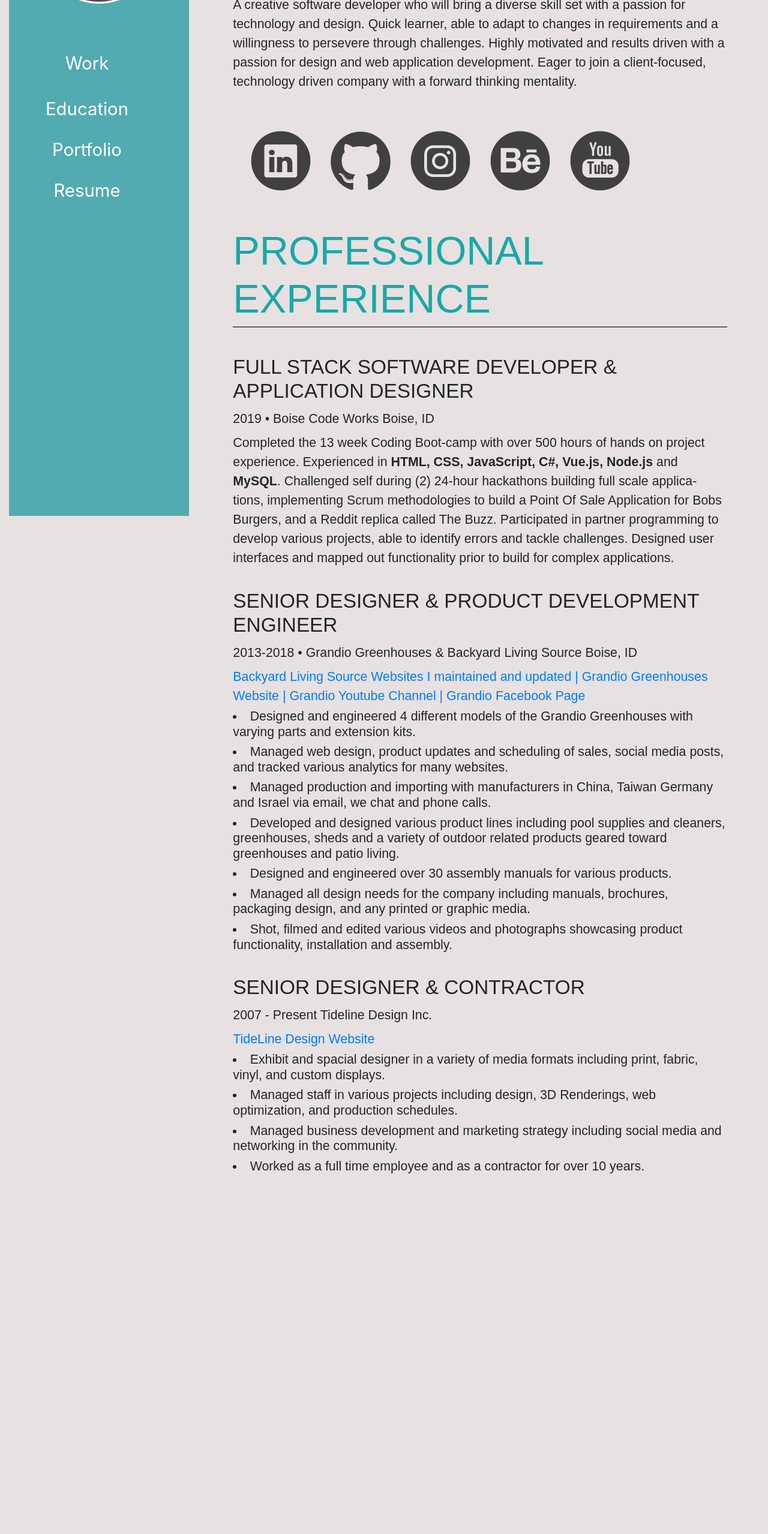
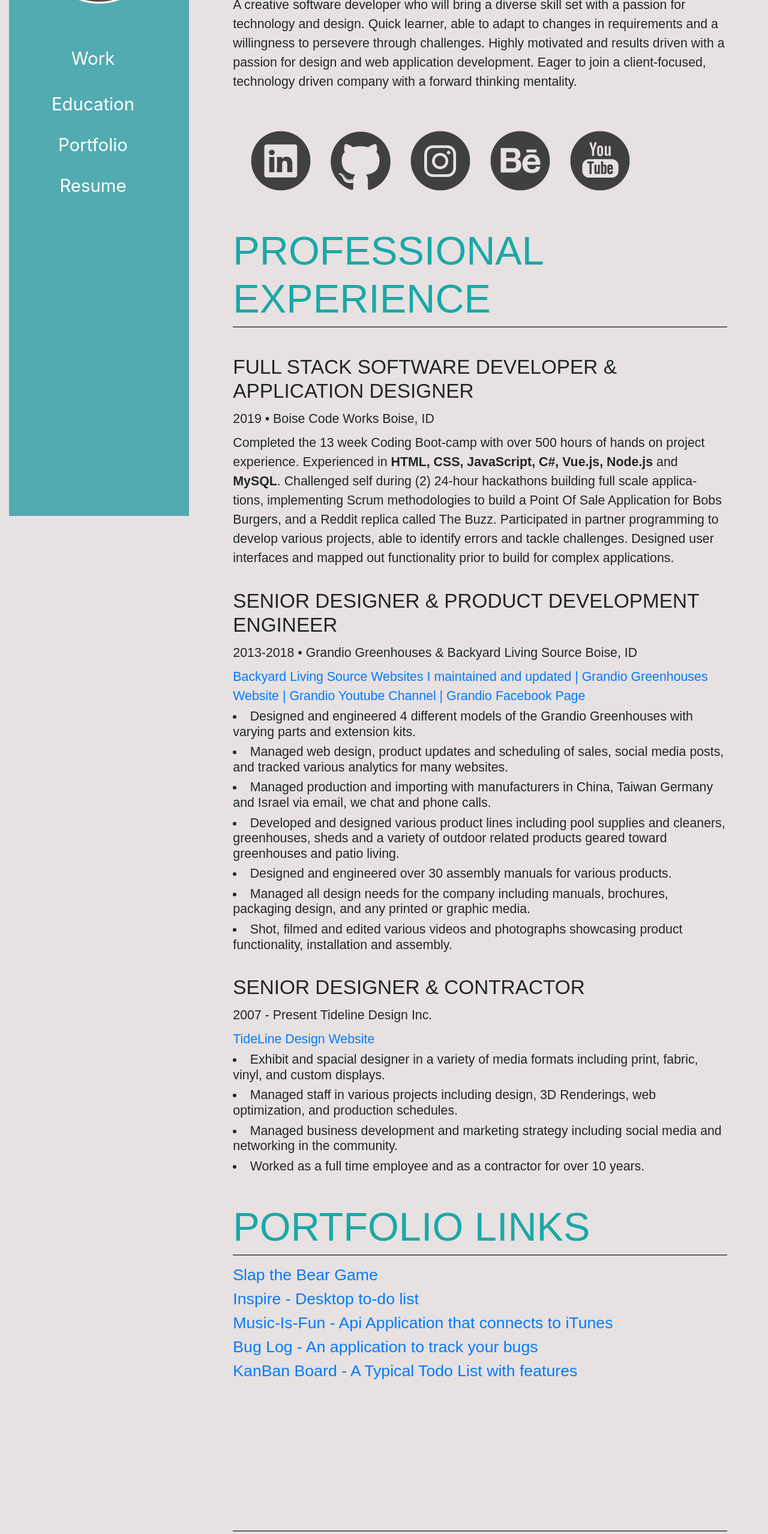
Before and after one commit to AndreaErickson22/AndreaErickson22, a plain HTML site: page index.html in a window 1280 px wide. Shown: the part 240-2797 px from the top of the page at 60% size. Before the commit the page ends 2205 px from the top, so only its background shows below. Drawn offline with nearby package versions, Linux system fonts and the light colour scheme; a web font is replaced by a local one.

Commit message:
Portfolio-Links

```diff
--- a/index.html
+++ b/index.html
@@ -22,6 +22,14 @@
               <img class="img-fluid" src="/images/Andrea-selfie.png" alt>
             </div>
 
+            <!-- <nav class="nav flex-column">
+              <a class="nav-link active" href="#">Active</a>
+              <a class="nav-link" href="#">Link</a>
+              <a class="nav-link" href="#">Link</a>
+              <a class="nav-link active" href="/images/AndreaEricksonResume-4-2019.pdf" tabindex="-1"
+                aria-disabled="false">Resume</a>
+            </nav> -->
+            <!--
             <div id="navbar">
               <div id="sidebar-wrapper">
                 <ul id="navbar">
@@ -35,11 +43,11 @@
                     <a href="#">Portfolio</a>
                   </li>
                   <li class="nav-item">
-                    <a class="nav-link" href="/images/AndreaEricksonResume-4-2019.pdff">Resume</a>
+                    <a class="nav-link" href="images/AndreaEricksonResume-4-2019.pdf">Resume</a>
                   </li>
                 </ul>
               </div>
-            </div>
+            </div> -->
           </div>
         </div>
       </div>
@@ -48,7 +56,24 @@
     <div class="container-fluid">
       <div class="row justify-content-start">
         <div class="col-3">
-
+          <div class="NAVBAR-WORDS sticky-top" id="navbar">
+            <div id="sidebar-wrapper">
+              <ul id="navbar">
+                <li class="nav-item">
+                  <a class="nav-link active" href="#">Work</a>
+                </li>
+                <li class="nav-item">
+                  <a class="nav-link" href="#">Education</a>
+                </li>
+                <li class="nav-item">
+                  <a href="#">Portfolio</a>
+                </li>
+                <li class="nav-item">
+                  <a class="nav-link" href="images/AndreaEricksonResume-4-2019.pdf">Resume</a>
+                </li>
+              </ul>
+            </div>
+          </div>
 
         </div>
         <!-- <div class="row justify-content-start"> -->
@@ -204,6 +229,28 @@
           <!-- </div> -->
           <!-- </section> -->
 
+          <h1>PORTFOLIO LINKS</h1>
+          <hr>
+          <div class="no-wrap">
+            <h3>
+              <h3> <a href=https://andreaerickson22.github.io/SlapGame/"">Slap the Bear Game</a> </h3> <h3> <a
+                    href="https://andreaerickson22.github.io/Inspire/">Inspire - Desktop to-do list</a></h3>
+              <h3><a href="https://andreaerickson22.github.io/Music-Is-Fun-Andrea/ ">Music-Is-Fun - Api Application
+                  that
+                  connects to iTunes</a></h3>
+              <h3> <a href="https://andreaerickson22.github.io/buggers/#/">Bug Log - An application to track your
+                  bugs</a></h3>
+              <h3 class="mb-5"><a href="https://kanban-andrearyan.herokuapp.com">KanBan Board - A Typical Todo List with
+                  features</a>
+              </h3>
+              <div class="bottomSpacing">
+                <hr>
+              </div>
+            </h3>
+
+
+          </div>
+
         </div>
       </div>
 
--- a/style.css
+++ b/style.css
@@ -8,6 +8,11 @@ body {
   position: absolute;
   position: fixed;
 }
+
+.NAVBAR-WORDS{
+  height:200px;
+  width: 300px;
+  }
 
 li>a {
   display: block;
@@ -21,8 +26,8 @@ ul {
   list-style-type: none;
   font-family: 'News Cycle', sans-serif bold;
   font-size: 20pt;
-  padding-right: 80px;
-  padding-top: 60px;
+  padding-right: 60px;
+  padding-top: 300px;
 }
 
 .img-selfie{
@@ -105,3 +110,7 @@ margin: 60px 0px 20px 30px;
 align-content: center;
 justify-content: distribute;
 }
+.bottomSpacing{
+  margin-bottom: 50px;
+  margin-top: 250px;
+}
```
